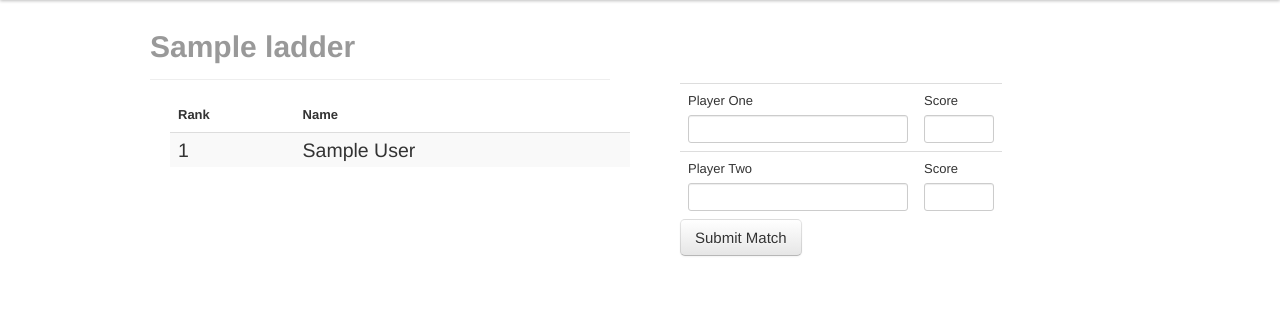
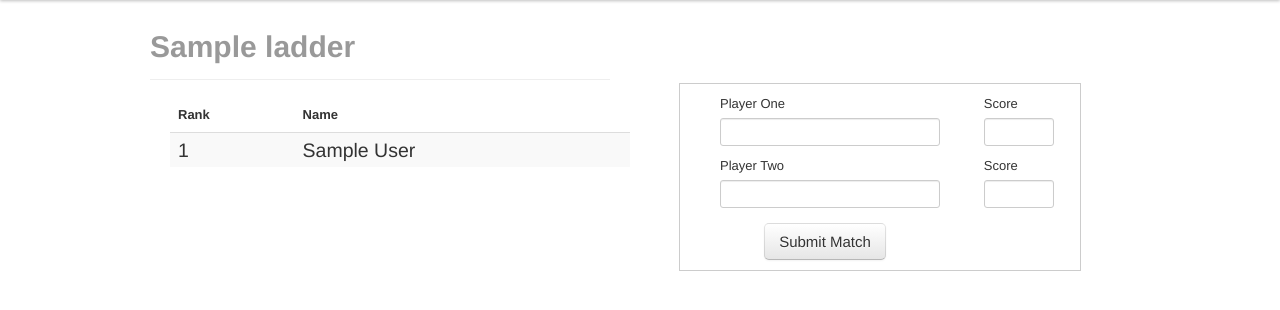
Before and after one commit to garjust/monkeyladder, a Django app: page /ladders/1/ in a window 1280 px wide. Shown: the part 40-350 px from the top of the page. Run offline with Django 3.2, Linux system fonts and the light colour scheme; tables that the repository leaves empty hold one stand-in row (values such as "Sample post"); parts of the project's set-up code (start-up, migrations or seed data) failed here and were passed over; some libraries are stand-ins or nearby versions.

Commit message:
styled match entry form

```diff
--- a/static/ladders.css
+++ b/static/ladders.css
@@ -43,9 +43,30 @@
 #match-entry-form {
 	margin: 15% auto auto auto;
 	width: 400px;
+	border: 1px solid #ccc;
+}
+
+#match-entry-form > form {
+	margin-top: 10px;
+	margin-bottom: 10px;
+}
+
+#match-entry-table {
+	width: 100%;
+}
+
+td.match-player-entry {
+	padding-left: 10%;
+}
+
+td.match-score-entry {
+	padding-right: 10%;
 }
 
 #match-entry-form-submit {
+	width: 280px;
+	margin: 5px 5px 5px 5px;
+	text-align: center;
 }
 
 #match-entry-form-submit > input {
--- a/templates/ladders/match_entry_form.html
+++ b/templates/ladders/match_entry_form.html
@@ -1,23 +1,23 @@
-<div id="match-entry-form" class="table">
-	<form class="form-horizontal" action="/ladders/{{ ladder.id }}/matches" method="post">{% csrf_token %}
+<div id="match-entry-form">
+	<form class="" action="/ladders/{{ ladder.id }}/matches" method="post">{% csrf_token %}
 	    <table id="match-entry-table">
 	        <tbody>
 	            <tr>
-	                <td id="match-first-player">
+	                <td id="match-first-player" class="match-player-entry">
 	                	<label for="match-first-player-name-input">Player One</label>
 	                    <input id="match-first-player-name-input" class="player-name-autocomplete" type="text" name="match-first-player-name"/>
 	                </td>
-	                <td>
+	                <td class="match-score-entry">
 	                	<label for="match-first-player-score-input">Score</label>
 	                	<input id="match-first-player-score-input" class="input-mini" type="text" name="match-first-player-score"/>
 	                </td>
 	            </tr>
 	            <tr>
-	                <td id="match-second-player">
+	                <td id="match-second-player" class="match-player-entry">
 	                	<label for="match-second-player-name-input">Player Two</label>
 	                    <input id="match-second-player-name-input" class="player-name-autocomplete" type="text" name="match-second-player-name"/>
 	                </td>
-	                <td>
+	                <td class="match-score-entry">
 	                	<label for="match-second-player-score-input">Score</label>
 	                	<input id="match-second-player-score-input" class="input-mini" type="text" name="match-second-player-score"/>
 	                </td>
```
